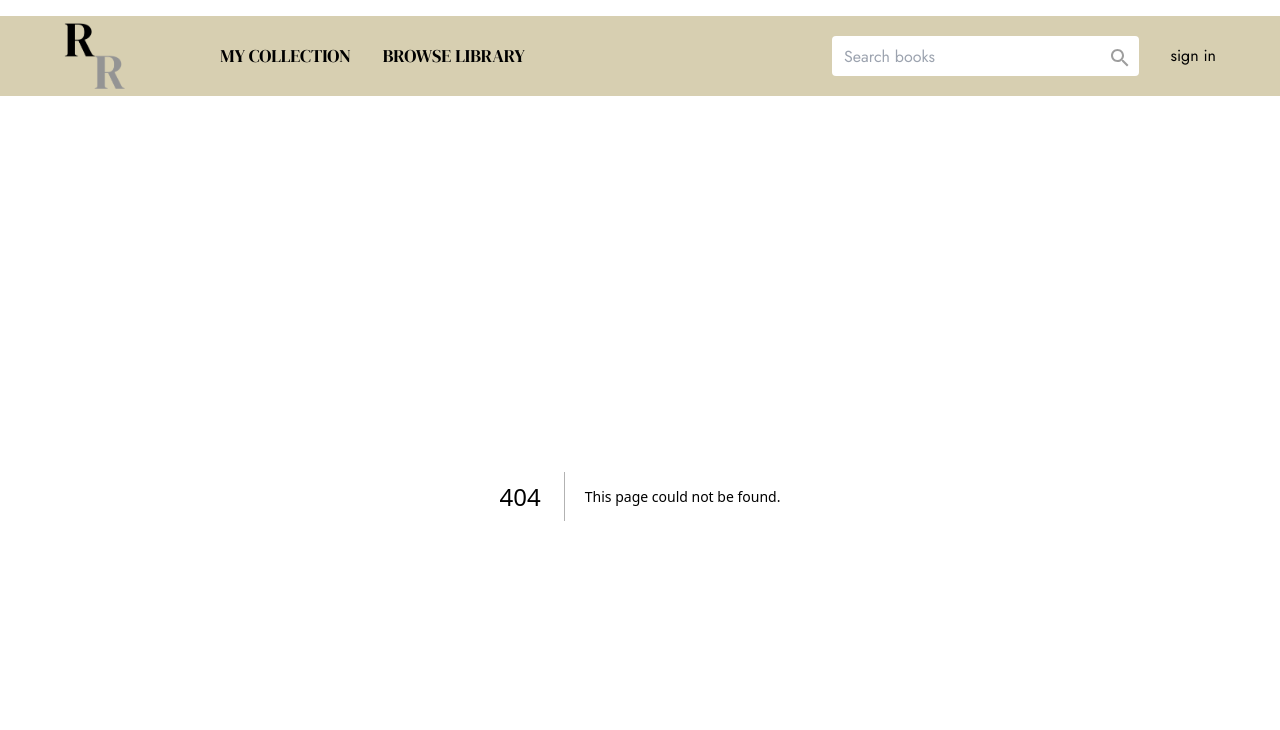
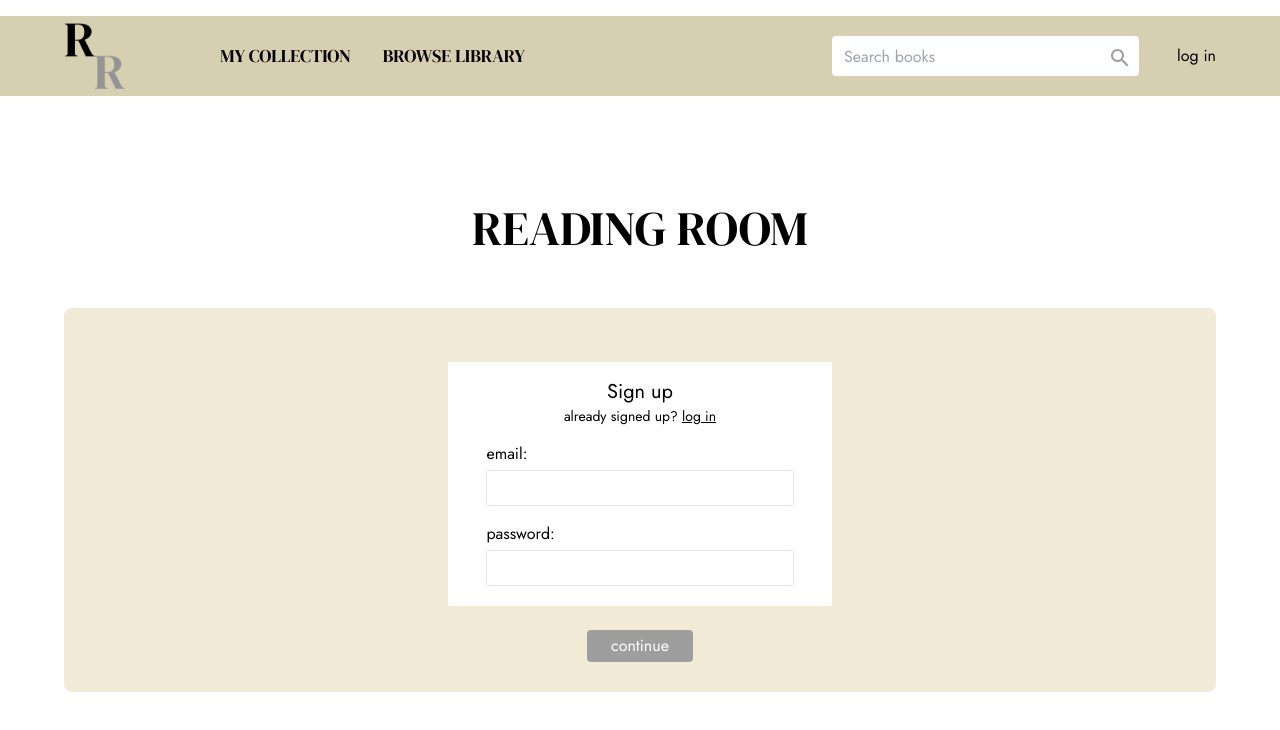
Before and after one commit to sam-rice/reading-room-ui, a Next.js app: page /login/register in a window 1280 px wide. Before the commit this address had no page. Shown: the top 730 px of the page. Built offline with nearby package versions, Linux system fonts and the light colour scheme.

Commit message:
add register page

```diff
--- /dev/null
+++ b/app/login/layout.tsx
@@ -0,0 +1,27 @@
+import { DM_Serif_Display } from "next/font/google"
+import { FC, ReactNode } from "react"
+import { twMerge } from "tailwind-merge"
+
+const dmSerifDisplay = DM_Serif_Display({
+  weight: "400",
+  subsets: ["latin"],
+})
+
+interface LoginLayoutProps {
+  children: ReactNode
+}
+
+const LoginLayout: FC<LoginLayoutProps> = ({ children }) => {
+  return (
+    <main className="flex w-full max-w-6xl flex-1 flex-col items-center justify-center">
+      <h1 className={twMerge(dmSerifDisplay.className, "mb-14 text-5xl")}>
+        READING ROOM
+      </h1>
+      <div className="bg-theme-beige-400 rounded-theme-large flex h-96 w-full flex-col items-center justify-center">
+        {children}
+      </div>
+    </main>
+  )
+}
+
+export default LoginLayout
--- /dev/null
+++ b/app/login/page.tsx
@@ -0,0 +1,58 @@
+"use client"
+
+import { FC, useState } from "react"
+import { Input } from "@/components/Input"
+import { Button } from "@/components/Button"
+import Link from "next/link"
+
+const LoginPage: FC = () => {
+  const [email, setEmail] = useState("")
+  const [password, setPassword] = useState("")
+
+  const onKeyDown = (key: string) => {
+    if (key === "Enter") submit()
+  }
+
+  const submit = () => {
+    console.log(`log in with email: ${email} and password: ${password}`)
+  }
+
+  return (
+    <>
+      <br />
+      <div className="flex w-1/3 flex-col items-center justify-evenly bg-white">
+        <div className="my-4 text-center">
+          <div className="text-xl">Log in</div>
+          <div className="text-sm">
+            or{" "}
+            <Link className="underline" href="login/register">
+              sign up
+            </Link>
+          </div>
+        </div>
+        <Input
+          className="mb-4 w-4/5"
+          value={email}
+          name="email-login"
+          type="email"
+          label="email"
+          onChange={setEmail}
+          onKeyDown={onKeyDown}
+        />
+        <Input
+          className="mb-5 w-4/5"
+          value={password}
+          name="password-login"
+          label="password"
+          onChange={setPassword}
+          onKeyDown={onKeyDown}
+        />
+      </div>
+      <Button className="mt-6" onClick={submit}>
+        continue
+      </Button>
+    </>
+  )
+}
+
+export default LoginPage
--- /dev/null
+++ b/app/login/register/page.tsx
@@ -0,0 +1,58 @@
+"use client"
+
+import { Button } from "@/components/Button"
+import { Input } from "@/components/Input"
+import Link from "next/link"
+import { FC, useState } from "react"
+
+const RegisterPage: FC = () => {
+  const [email, setEmail] = useState("")
+  const [password, setPassword] = useState("")
+
+  const onKeyDown = (key: string) => {
+    if (key === "Enter") submit()
+  }
+
+  const submit = () => {
+    console.log(`log in with email: ${email} and password: ${password}`)
+  }
+
+  return (
+    <>
+      <br />
+      <div className="flex w-1/3 flex-col items-center justify-evenly bg-white">
+        <div className="my-4 text-center">
+          <div className="text-xl">Sign up</div>
+          <div className="text-sm">
+            already signed up?{" "}
+            <Link className="underline" href="login">
+              log in
+            </Link>
+          </div>
+        </div>
+        <Input
+          className="mb-4 w-4/5"
+          value={email}
+          name="email-login"
+          type="email"
+          label="email"
+          onChange={setEmail}
+          onKeyDown={onKeyDown}
+        />
+        <Input
+          className="mb-5 w-4/5"
+          value={password}
+          name="password-login"
+          label="password"
+          onChange={setPassword}
+          onKeyDown={onKeyDown}
+        />
+      </div>
+      <Button className="mt-6" onClick={submit}>
+        continue
+      </Button>
+    </>
+  )
+}
+
+export default RegisterPage
--- a/app/page.tsx
+++ b/app/page.tsx
@@ -1,10 +1,6 @@
-"use client"
-
-import { FC, useState } from "react"
+import { FC } from "react"
 import { DM_Serif_Display } from "next/font/google"
 import { twMerge } from "tailwind-merge"
-import { Input } from "@/components/Input"
-import { Button } from "@/components/Button"
 
 export const dmSerifDisplay = DM_Serif_Display({
   weight: "400",
@@ -12,48 +8,11 @@ export const dmSerifDisplay = DM_Serif_Display({
 })
 
 const Home: FC = () => {
-  const [email, setEmail] = useState("")
-  const [password, setPassword] = useState("")
-
-  const onKeyDown = (key: string) => {
-    if (key === "Enter") submit()
-  }
-
-  const submit = () => {
-    console.log(`log in with email: ${email} and password: ${password}`)
-  }
-
   return (
     <main className="flex w-full max-w-6xl flex-1 flex-col items-center justify-center">
       <h1 className={twMerge(dmSerifDisplay.className, "mb-14 text-5xl")}>
         READING ROOM
       </h1>
-      <div className="bg-theme-beige-400 rounded-theme-large flex h-96 w-full flex-col items-center justify-center">
-        <br />
-        <div className="flex w-1/3 flex-col items-center justify-evenly bg-white">
-          <span className="my-4 text-lg">Sign in</span>
-          <Input
-            className="mb-4 w-4/5"
-            value={email}
-            name="email-login"
-            type="email"
-            label="email"
-            onChange={setEmail}
-            onKeyDown={onKeyDown}
-          />
-          <Input
-            className="mb-4 w-4/5"
-            value={password}
-            name="password-login"
-            label="password"
-            onChange={setPassword}
-            onKeyDown={onKeyDown}
-          />
-        </div>
-        <Button className="mt-6" onClick={submit}>
-          submit
-        </Button>
-      </div>
     </main>
   )
 }
--- a/components/Header.tsx
+++ b/components/Header.tsx
@@ -58,7 +58,7 @@ export const Header: FC = () => {
               onKeyDown={handleKeyDown}
             />
           </span>
-          <Link href="/">sign in</Link>
+          <Link href="/">log in</Link>
         </div>
       </div>
     </header>
```
